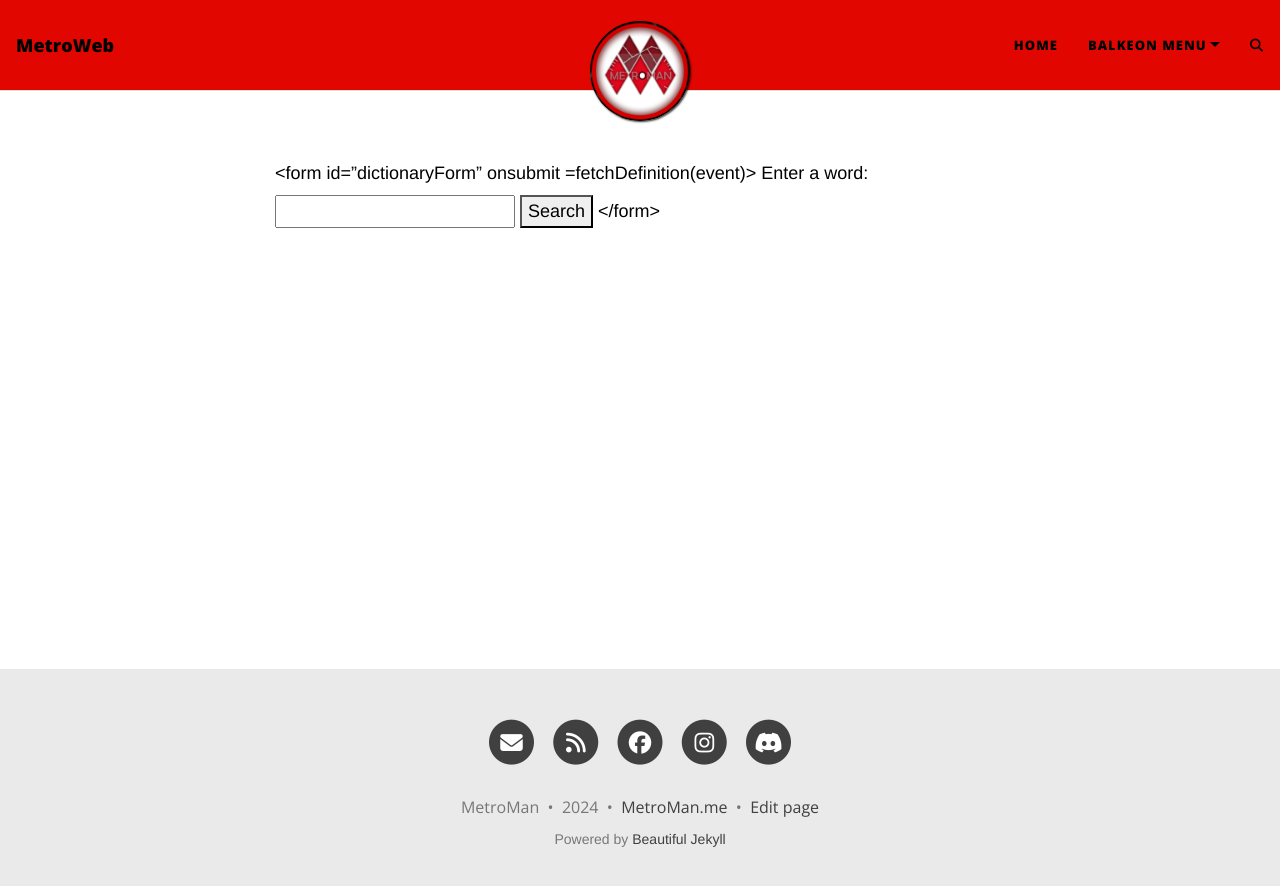
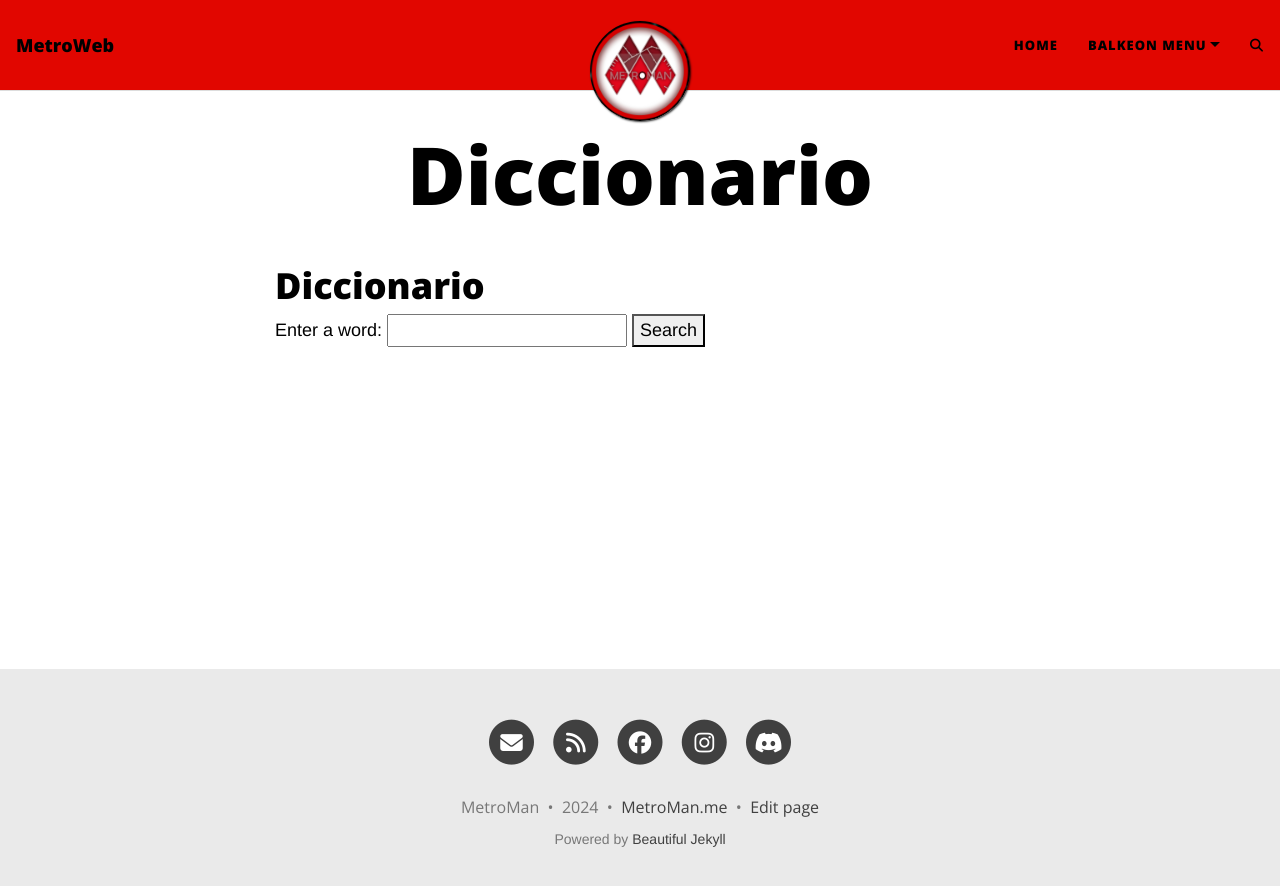
Before and after one commit to MetroManSR/MetroWeb1, a Jekyll site: the page built from balkeon/rootdoct.md, in a window 1280 px wide. Shown: the top 886 px of the page. Built offline with Jekyll 4.4.1, drawn with Linux system fonts in a browser that asks for light colours; nearby versions of some CDN libraries; our own code applies the rules of GitHub Pages for plain Markdown files; comment, search, counter and statistics services are not loaded.

Commit message:
Update rootdoct.md

```diff
--- a/balkeon/rootdoct.md
+++ b/balkeon/rootdoct.md
@@ -1,4 +1,6 @@
-<form id="dictionaryForm" onsubmit =fetchDefinition(event)>
+# Diccionario
+
+<form id="dictionaryForm" onsubmit ="fetchDefinition(event)">
         <label for="word">Enter a word:</label>
         <input type="text" id="word" name="word" required>
         <button type="submit">Search</button>
```
